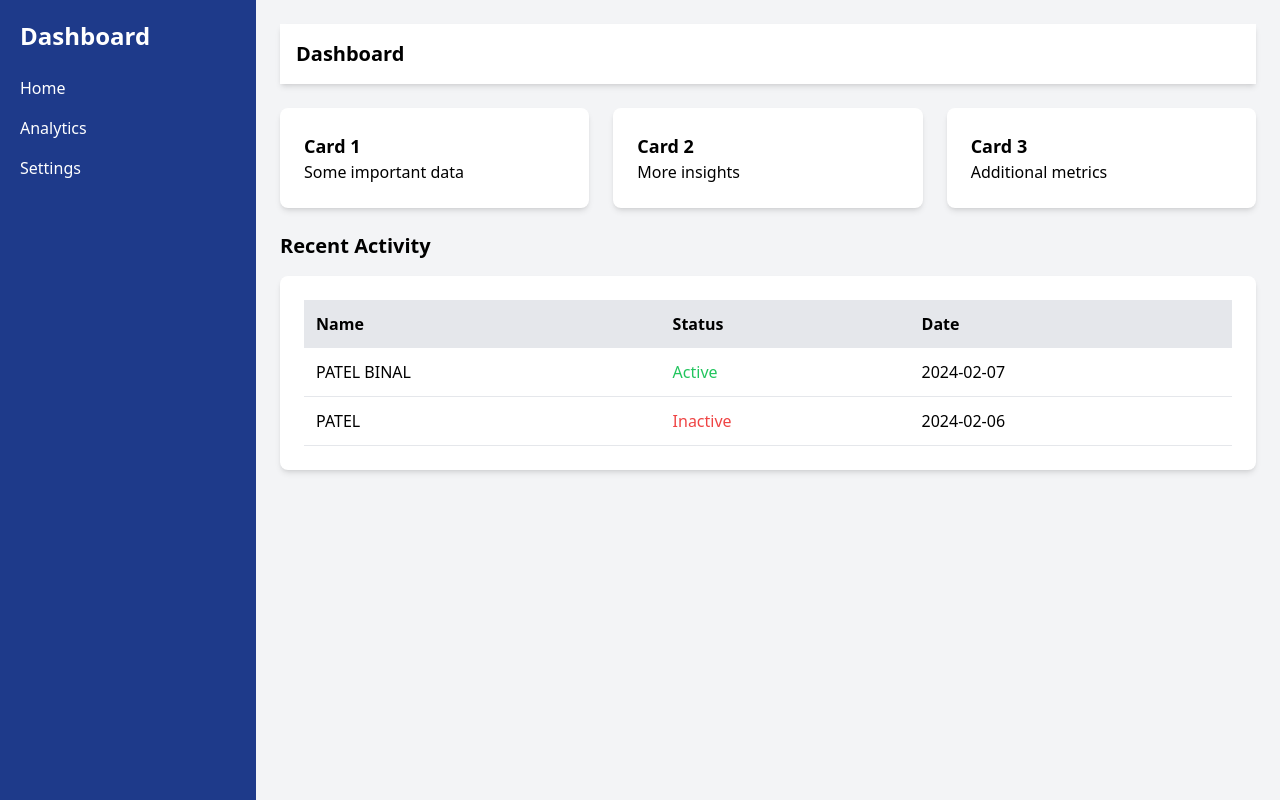
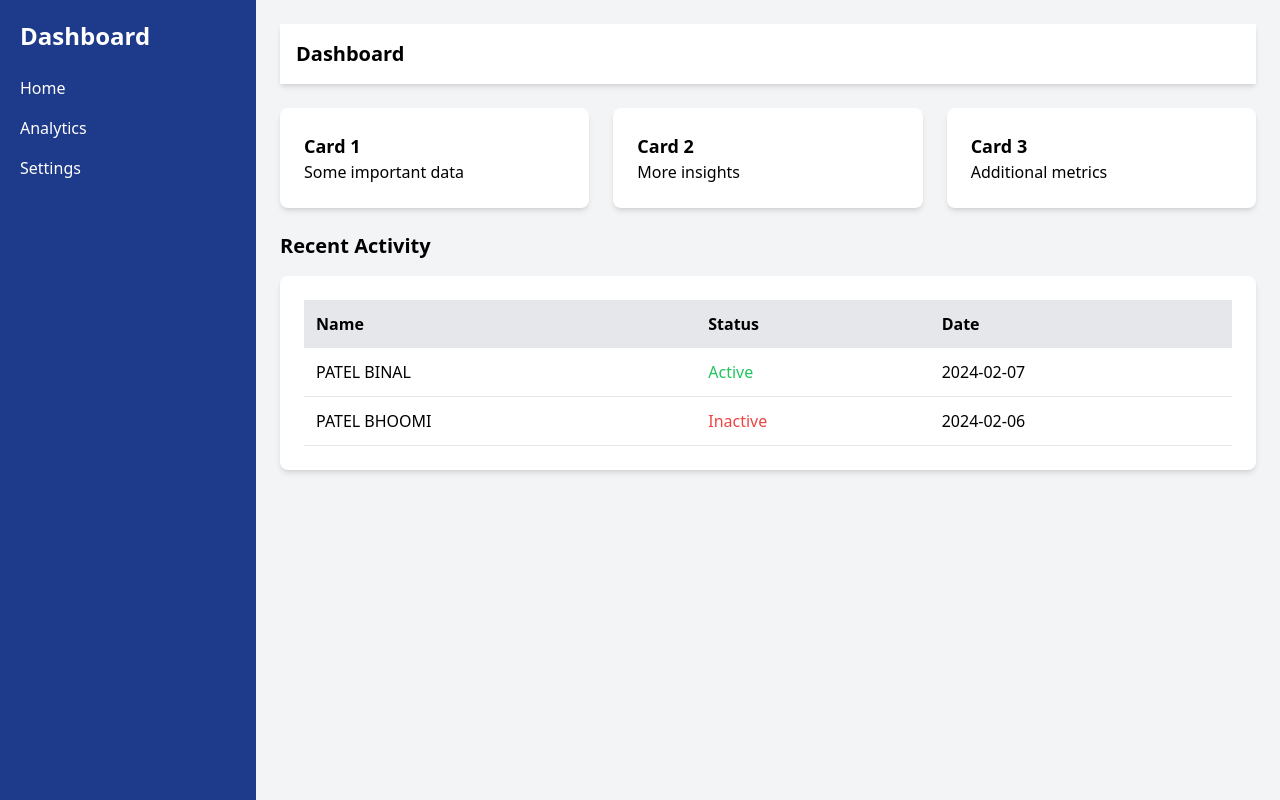
Before and after one commit to BinalPatel29/fswd-2, a plain HTML site: page index.html in a window 1280 px wide. Drawn offline with nearby package versions, Linux system fonts and the light colour scheme.

Commit message:
Update index.html

```diff
--- a/index.html
+++ b/index.html
@@ -60,7 +60,7 @@
                                 <td class="p-3 border-b">2024-02-07</td>
                             </tr>
                             <tr>
-                                <td class="p-3 border-b">PATEL </td>
+                                <td class="p-3 border-b">PATEL BHOOMI</td>
                                 <td class="p-3 border-b text-red-500">Inactive</td>
                                 <td class="p-3 border-b">2024-02-06</td>
                             </tr>
```
